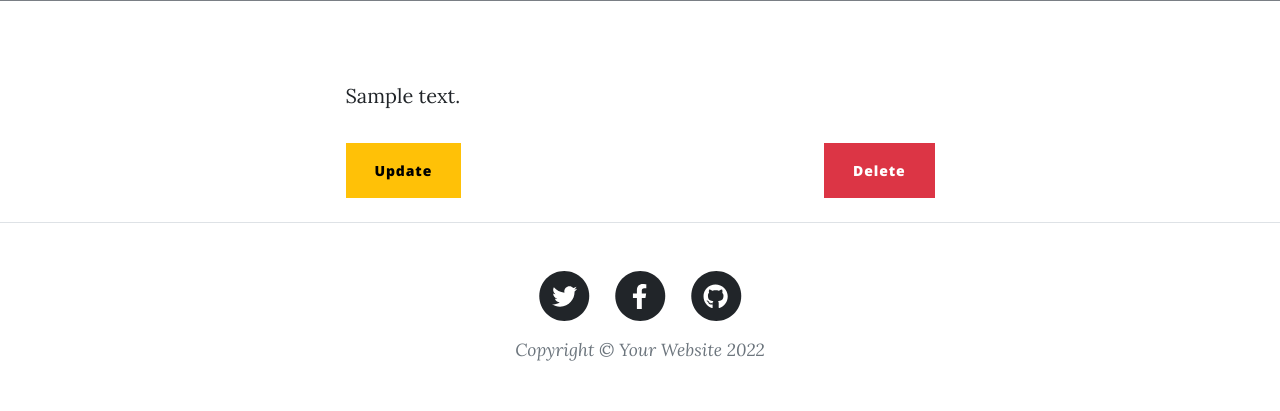
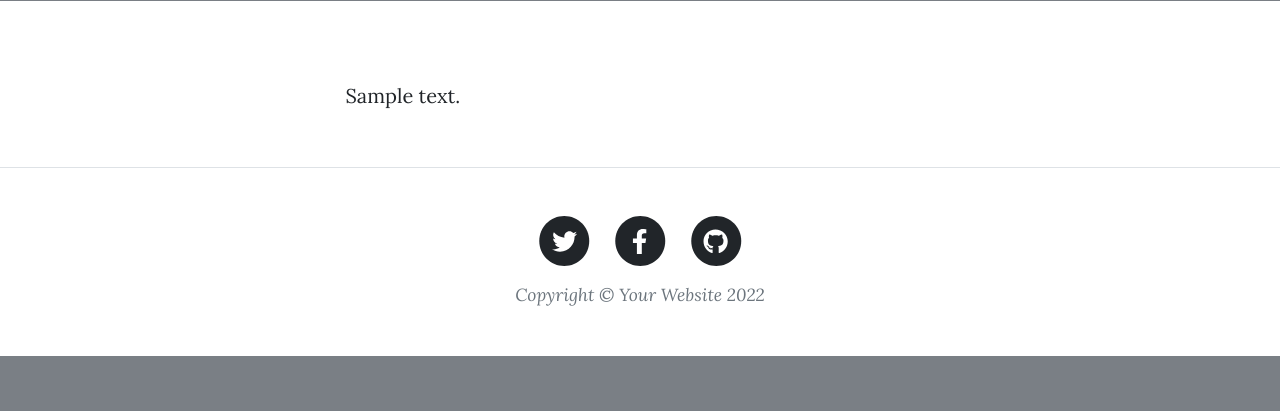
Before and after one commit to zanibul-shanto/Blog, a PHP site: page /Blog/posts/post.php?post_id=1 in a window 1280 px wide. Shown: the part 565-976 px from the top of the page. After the commit the page ends 921 px from the top, so only its background shows below. Run offline with PHP 8.4, Linux system fonts and the light colour scheme; tables that the repository leaves empty or names only in its code hold one stand-in row (values such as "Sample post"); grey boxes marked "Sample" are stand-in pictures; some libraries are stand-ins or nearby versions.

Commit message:
Update & delete fature updated for those who post

```diff
--- a/posts/post.php
+++ b/posts/post.php
@@ -55,10 +55,13 @@
                         </p>
                         -->
 
-                        <a href="http://localhost/Blog/posts/delete.php?del_id=<?php echo $post->id; ?>" class="btn btn-danger text-center float-end"> Delete </a>
+                        <?php if(isset($_SESSION['user_id']) AND $_SESSION['user_id'] == $post->user_id ): ?>
 
-                        <a href="update.php?upd_id=<?php echo $post->id; ?>" class="btn btn-warning text-center"> Update </a>
+                            <a href="http://localhost/Blog/posts/delete.php?del_id=<?php echo $post->id; ?>" class="btn btn-danger text-center float-end"> Delete </a>
 
+                            <a href="update.php?upd_id=<?php echo $post->id; ?>" class="btn btn-warning text-center"> Update </a>
+
+                        <?php endif; ?>
 
                     </div>
                 </div>
```
